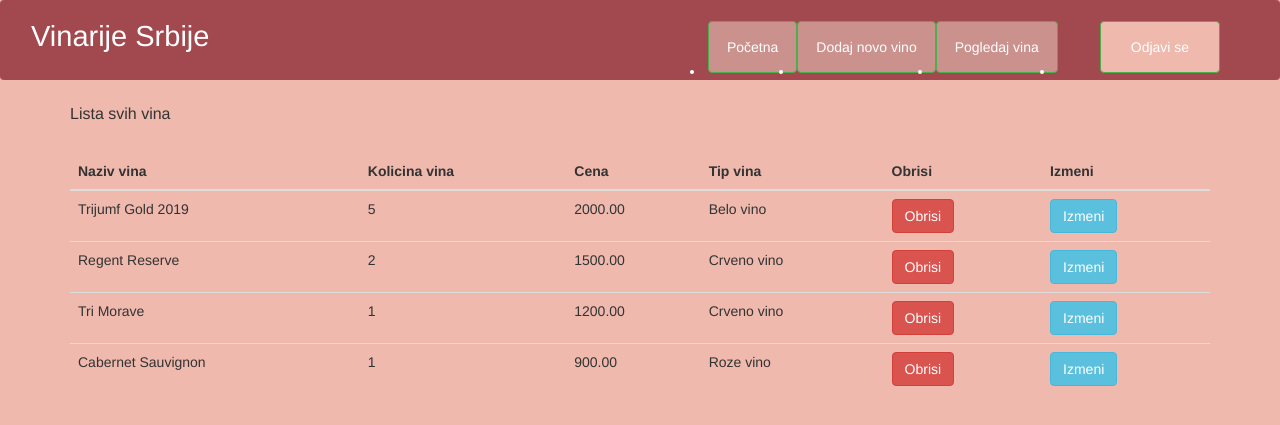
After one commit to mila200200/php-iteh-domaci, a PHP site: page /pogledajVina.php in a window 1280 px wide. The commit adds this page. Shown: the top 425 px of the page. Run offline with PHP 8.4, Linux system fonts and the light colour scheme; data comes from the database, SQL or seed files in the repository; some libraries are stand-ins or nearby versions.

Commit message:
Sredjena kartica za izmenu vina i ajax

```diff
--- a/js/main.js
+++ b/js/main.js
@@ -87,8 +87,8 @@ $('.btn-info').click(function () {
   console.log(nazivVina);
   var kolicina = $(this).closest('tr').children('td[data-target=kolicina]').text();
   var cena = $(this).closest('tr').children('td[data-target=cena]').text();
+  console.log(cena);
   var tipId = $(this).closest('tr').children('td[data-target=tipId]').text();
-  console.log(cena);
   console.log(tipId);
 
 
@@ -98,3 +98,36 @@ $('.btn-info').click(function () {
   $('#kolicina').val(kolicina);
   document.getElementById('tipOznaceni').value = tipId;
 });
+
+//Updates
+$('#izmeniForma').submit(function(){
+
+  event.preventDefault();
+  console.log("Izmena");
+  const $form = $(this);
+  const $input = $form.find('input, select, button, textarea');
+
+  const serijalizacija = $form.serialize();
+  console.log(serijalizacija);
+
+  $input.prop('disabled', true);
+
+  req = $.ajax({
+    url: 'handler/azurirajVino.php',
+    type: 'post',
+    data: serijalizacija
+  });
+
+  req.done(function (res, textStatus, jqXHR) {
+    if (res == 'Ok') {
+      alert("Vino je uspesno azurirano");
+      location.reload(true);
+    } else console.log("Vino nije azurirano " + res);
+  });
+
+  req.fail(function (jqXHR, textStatus, errorThrown) {
+    console.error('Sledeca greska se desila: ' + textStatus, errorThrown)
+  });
+
+
+});
--- a/model/vino.php
+++ b/model/vino.php
@@ -25,13 +25,14 @@ class Vino{
   }
 
   public function update($conn){
-    return $conn->query("UPDATE vino SET nazivVina='$this->nazivVina',kolicina='$this->kolicina','cena=$this->cena', tipId='$this->tipId' where vinoId=$this->vinoId");
+    return $conn->query("UPDATE vino SET nazivVina='$this->nazivVina',kolicina='$this->kolicina' where vinoId=$this->vinoId");
 }
 
 public static function getById($id, $conn){
   return $conn->query("SELECT * FROM vino WHERE vinoId = $id");
 }
 
+
 }
 
 ?>
--- /dev/null
+++ b/pogledajVina.php
@@ -0,0 +1,195 @@
+<?php
+include 'konekcija.php';
+include 'model/vino.php';
+include 'model/tip.php';
+?>
+
+<!DOCTYPE html>
+<html lang="en">
+<?php
+if (isset($_POST['tip'])) {
+  $icko = $_POST['tip'];
+}
+?>
+<head>
+  <meta charset="utf-8">
+  <meta http-equiv="X-UA-Compatible" content="IE=edge">
+  <meta name="viewport" content="width=device-width, initial-scale=1.0">
+  <meta name="description" content="">
+  <meta name="author" content="">
+  <link href="css/bootstrap.css" rel="stylesheet">
+  <link href="css/main.css" rel="stylesheet">
+</head>
+
+<body class="stranica" style="background-color: #EFB9AD ; margin-bottom:100px" >
+<nav class="navbar navbar-expand-lg navbar-light" id="navCont" style="height:80px;background-color: #A2484F; ">
+            <div class="collapse navbar-collapse" id="navbarCollapse">
+                <a class="navbar-brand " href="index.php"style="color:white ; margin-top:10px ;font-size:29px">Vinarije Srbije</a>
+                <div class="navbar-nav p-lg-0 " style="margin-left: 54%; color:white ; ">
+                    <li><a id="btn-Pocetna" href="index.php" type="button" class="btn btn-success btn-block" style="margin-top:-60px; background-color: #CB918D;margin-left:18px ; margin-right:18px ">
+                        Početna</a></li>
+                    <li><a id="btn-Dodaj" type="button" class="btn btn-success btn-block"  data-toggle="modal" data-target="#my" style="margin-top:-60px; background-color: #CB918D; margin-left:18px ; margin-right:18px">
+                        Dodaj novo vino</a></li>
+                    <li><a id="btn-Prikazi" href="pogledajVina.php" type="button" class="btn btn-success btn-block"style="margin-top:-60px; background-color: #CB918D;margin-left:18px; margin-right:18px">
+                        Pogledaj vina</a></li>
+                    <li><a id="btn-Pocetna" href="odjava.php" type="button" class="btn btn-success btn-block" style="background-color:#EFB9AD; color:white; margin-left:60px; margin-top:-60px">
+                    Odjavi se</a> </li>
+                </div>
+
+            </div>
+        </nav>
+
+        <div class="modal fade" id="my" role="dialog" >
+        <div class="modal-dialog">
+
+            <div class="modal-content">
+                <div class="modal-header">
+                    <button type="button" class="close" data-dismiss="modal">&times;</button>
+                </div>
+                <div class="modal-body">
+                    <div class="container prijava-form">
+                        <form action="#" method="post" id="dodajForm">
+                            <h3 style="color: #A2484F; text-align: center;font-size:25px">Dodaj novo vino</h3>
+                            <div class="row">
+                                <div class="col-md-11 ">
+                                    <div class="form-group">
+                                        <label style="color:#EFB9AD;font-size:18px" for="">Naziv vina</label>
+                                        <input type="text" style="border: 1px solid #A2484F" name="nazivVina" class="form-control" />
+                                    </div>
+                                    <div class="form-group">
+                                        <label style="color:#EFB9AD;font-size:18px" for="">Kolicina</label>
+                                        <input type="text" style="border: 1px solid #A2484F" name="kolicina" class="form-control" />
+                                    </div>
+                                    <div class="form-group">
+                                        <label style="color:#EFB9AD ;font-size:18px" for="">Cena</label>
+                                        <input type="text" style="border: 1px solid #A2484F " name="cena" class="form-control" />
+                                    </div>
+                                    <div class="form-group" >
+                                        <select style="color:#EFB9AD ;font-size:18px ;font-weight:bold" id="tipId" name="tipId" class="form-control">
+                                            <?php
+                                            $rez = $conn->query("SELECT * from tip");
+                                            while ($red = $rez->fetch_array()) {
+                                            ?>
+                                                <option  name="value" value="<?php echo $red['tipId'] ?>"> <?php echo $red['nazivTipa'] ?></option>
+                                            <?php  }
+                                            ?>
+                                        </select>
+                                    </div>
+                                    <div class="form-group">
+                                        <button id="btnDodaj" type="submit" class="btn btn-success btn-block" style="background-color:#EFB9AD ; color:white ; font-weight:bold; padding-top:10px; font-size:17px">
+                                        Dodaj vino</button>
+                                    </div>
+                                </div>
+                            </div>
+                        </form>
+                    </div>
+                </div>
+            </div>
+
+        </div>
+
+    </div>
+
+    <!--lista svih vina -->
+
+  <div class="container pt">
+    <?php
+    $niz = [];
+    $rez = $conn->query("select * from vino v join tip t on v.tipId=t.tipId");
+    while ($red = $rez->fetch_array()) {
+      $Tip = new Tip($red['tipId'], $red['nazivTipa']);
+      $vino = new Vino($red['vinoId'], $red['nazivVina'], $red['kolicina'],$red['cena'], $Tip);
+      array_push($niz, $vino);
+    }
+    ?>
+    <p id="p">Lista svih vina</p>
+    <table class="table table-hover">
+      <thead>
+        <tr>
+          <th>Naziv vina</th>
+          <th>Kolicina vina</th>
+          <th>Cena</th>
+          <th>Tip vina</th>
+          <th>Obrisi</th>
+          <th>Izmeni</th>
+        </tr>
+      </thead>
+      <tbody>
+        <?php
+        foreach ($niz as $vrednost) {
+        ?>
+          <tr>
+            <td style="display:none" data-target="tipId"><?php echo $vrednost->tipId->tipId?></td>
+            <td data-target="nazivVina"><?php echo $vrednost->nazivVina ?> </td>
+            <td data-target="kolicina"><?php echo $vrednost->kolicina ?> </td>
+            <td data-target="cena"><?php echo $vrednost->cena ?> </td>
+            <td data-target="tipId"><?php echo $vrednost->tipId->nazivTipa ?></td>
+            <td><button id="btnObrisi" name="btnObrisi" class="btn btn-danger" data-id1="<?php echo $vrednost->vinoId ?>">Obrisi</a></td>
+            <td><button class="btn btn-info" data-toggle="modal" data-target="#my1" data-id2="<?php echo $vrednost->vinoId ?>">Izmeni</a></td>
+          </tr>
+        <?php
+        }
+        ?>
+      </tbody>
+    </table>
+
+  </div>
+
+<!--kartica za izmenu -->
+<div class="modal fade" id="my1" role="dialog">
+    <div class="modal-dialog">
+      <div class="modal-content">
+        <div class="modal-header">
+          <button type="button" class="close" data-dismiss="modal">&times;</button>
+        </div>
+        <div class="modal-body">
+          <div class="container prijava-form">
+            <form action="#" method="post" id="izmeniForma">
+
+
+              <h3 style="color: black; text-align: center">Izmeni podatke o vinu</h3>
+              <div class="row">
+                <div class="col-md-11 ">
+
+                  <div style="display: none;" class="form-group">
+                    <label for="">vinoId</label>
+                    <input  id="vinoId" type="text" style="border: 1px solid black" name="vinoId" class="form-control" />
+                  </div>
+
+                  <div class="form-group" style="display: none;">
+                    <label for="">tipId</label>
+                    <input id="tipId"  type="text" style="border: 1px solid black" name="tip" class="form-control" />
+                  </div>
+                  <div class="form-group">
+                    <label for="">Naziv vina</label>
+                    <input id="nazivVina" type="text" style="border: 1px solid black" name="nazivVina" class="form-control" />
+                  </div>
+                  <div class="form-group">
+                    <label for="">Kolicina</label>
+                    <input id="kolicina" type="text" style="border: 1px solid black" name="kolicina" class="form-control" />
+                  </div>
+
+                  <div class="form-group">
+                    <button id="btnIzmeni" type="submit" class="btn btn-success btn-block" tyle="background-color: orange; border: 1px solid black;">Izmeni</button>
+                  </div>
+                </div>
+              </div>
+            </form>
+          </div>
+        </div>
+      </div>
+
+    </div>
+
+  </div>
+
+
+    <script src="https://code.jquery.com/jquery-1.10.2.min.js"></script>
+    <script src="js/bootstrap.min.js"></script>
+    <script src="js/main.js"></script>
+
+
+
+</body>
+
+</html>
```
Also changed, not shown: handler/azurirajVino.php (+3 -5 lines).
